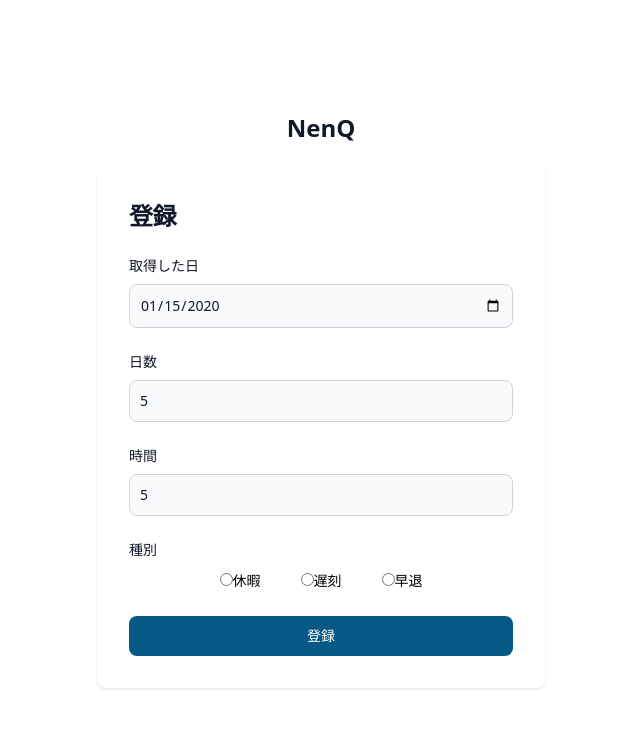
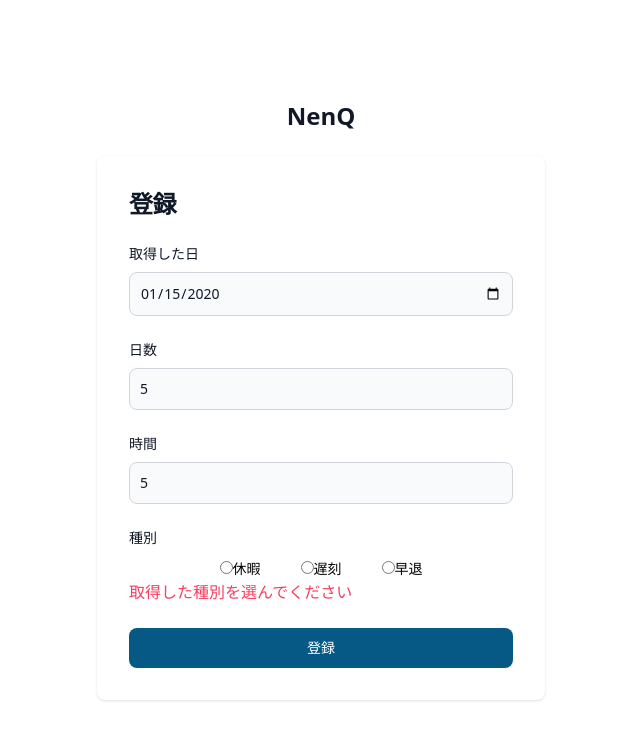
Before and after one commit to sh-go/NenQ, a Next.js app in the folder frontend/web-front/: page /create in a window 1280 px wide. Both pictures are taken after typing "2020-01-15", "5", "5" into the empty fields and a click on the button "登録". Shown: the top 740 px of the page, without its empty margins (319-959 px from the left). Built offline with nearby package versions, Linux system fonts and the light colour scheme.

Commit message:
#1 登録ページの作成＆ロジック完成

```diff
--- a/frontend/web-front/package.json
+++ b/frontend/web-front/package.json
@@ -13,6 +13,7 @@
 	"author": "",
 	"license": "ISC",
 	"dependencies": {
+		"@hookform/error-message": "^2.0.1",
 		"@types/react": "^18.2.15",
 		"@types/react-dom": "^18.2.7",
 		"date-fns": "^3.3.1",
--- /dev/null
+++ b/frontend/web-front/src/components/elements/InputForm.tsx
@@ -0,0 +1,45 @@
+import { ErrorMessage } from '@hookform/error-message';
+import { FieldErrors, FieldValues, UseFormRegister } from 'react-hook-form';
+
+type Props = {
+	label: string;
+	type: string;
+	name: string;
+	register: UseFormRegister<FieldValues>;
+	errors: FieldErrors<FieldValues>;
+	error_message: string;
+};
+
+export const InputForm = ({
+	label,
+	type,
+	name,
+	register,
+	errors,
+	error_message,
+}: Props) => {
+	return (
+		<div>
+			<label
+				htmlFor={name}
+				className="block mb-2 text-sm font-medium text-gray-900 dark:text-white"
+			>
+				{label}
+			</label>
+			<input
+				type={type}
+				name={name}
+				id={name}
+				{...register(name, {
+					required: error_message,
+				})}
+				className="bg-gray-50 border border-gray-300 text-gray-900 sm:text-sm rounded-lg focus:ring-primary-600 focus:border-primary-600 block w-full p-2.5 dark:bg-gray-700 dark:border-gray-600 dark:placeholder-gray-400 dark:text-white dark:focus:ring-blue-500 dark:focus:border-blue-500"
+			/>
+			<ErrorMessage
+				errors={errors}
+				name={name}
+				render={({ message }) => <p className="text-rose-500">{message}</p>}
+			/>
+		</div>
+	);
+};
--- /dev/null
+++ b/frontend/web-front/src/components/elements/InputRadioForm.tsx
@@ -0,0 +1,56 @@
+import { ErrorMessage } from '@hookform/error-message';
+import { FieldErrors, FieldValues, UseFormRegister } from 'react-hook-form';
+
+import { radioOptions } from '../../const/radioOptions';
+
+type Props = {
+	label: string;
+	name: string;
+	register: UseFormRegister<FieldValues>;
+	errors: FieldErrors<FieldValues>;
+	error_message: string;
+};
+
+export const InputRadioForm = ({
+	label,
+	name,
+	register,
+	errors,
+	error_message,
+}: Props) => {
+	return (
+		<div>
+			<label className="block mb-2 text-sm font-medium text-gray-900 dark:text-white">
+				{label}
+			</label>
+
+			<div className="text-center">
+				{radioOptions.map((item) => (
+					<label
+						key={item.label}
+						className="sm:text-sm focus:ring-primary-600 focus:border-primary-600 w-full p-5 dark:text-white dark:focus:ring-blue-500 dark:focus:border-blue-500"
+					>
+						<input
+							type="radio"
+							name={name}
+							id={name}
+							value={item.value}
+							{...register(name, {
+								required: {
+									value: true,
+									message: error_message,
+								},
+							})}
+						/>
+						{item.label}
+					</label>
+				))}
+			</div>
+			<ErrorMessage
+				errors={errors}
+				name={name}
+				render={({ message }) => <p className="text-rose-500">{message}</p>}
+			/>
+		</div>
+	);
+};
--- /dev/null
+++ b/frontend/web-front/src/const/formItems.tsx
@@ -0,0 +1,26 @@
+export const formItems = [
+	{
+		label: '取得した日',
+		type: 'date',
+		name: 'update',
+		error_message: '日付を入力してください',
+	},
+	{
+		label: '日数',
+		type: 'number',
+		name: 'date',
+		error_message: '取得した日数を入力してください',
+	},
+	{
+		label: '時間',
+		type: 'number',
+		name: 'hour',
+		error_message: '取得した時間数を入力してください',
+	},
+	{
+		label: '種別',
+		type: 'radio',
+		name: 'text',
+		error_message: '取得した種別を選んでください',
+	},
+];
--- /dev/null
+++ b/frontend/web-front/src/const/radioOptions.tsx
@@ -0,0 +1,14 @@
+export const radioOptions: InputRadioValues[] = [
+	{
+		label: '休暇',
+		value: '休暇',
+	},
+	{
+		label: '遅刻',
+		value: '遅刻',
+	},
+	{
+		label: '早退',
+		value: '早退',
+	},
+];
--- a/frontend/web-front/src/pages/create.tsx
+++ b/frontend/web-front/src/pages/create.tsx
@@ -3,29 +3,12 @@ import { useRouter } from 'next/router';
 import { useForm } from 'react-hook-form';
 
 import { Section } from '../components/layouts/Section';
-
-type InputRadioValues = {
-	label: string;
-	value: string;
-};
+import { InputForm } from '../components/elements/InputForm';
+import { InputRadioForm } from '../components/elements/InputRadioForm';
+import { formItems } from '../const/formItems';
 
 export default function Create() {
 	const router = useRouter();
-
-	const radioOptions: InputRadioValues[] = [
-		{
-			label: '休暇',
-			value: '休暇',
-		},
-		{
-			label: '遅刻',
-			value: '遅刻',
-		},
-		{
-			label: '早退',
-			value: '早退',
-		},
-	];
 
 	const {
 		register,
@@ -77,99 +60,28 @@ export default function Create() {
 							onSubmit={handleSubmit(onSubmit)}
 							className="space-y-4 md:space-y-6"
 						>
-							<div>
-								<label className="block mb-2 text-sm font-medium text-gray-900 dark:text-white">
-									取得した日
-								</label>
-								<input
-									type="date"
-									name="update"
-									id="update"
-									{...register('update', {
-										required: {
-											value: true,
-											message: '日付を入力してください',
-										},
-									})}
-									className="bg-gray-50 border border-gray-300 text-gray-900 sm:text-sm rounded-lg focus:ring-primary-600 focus:border-primary-600 block w-full p-2.5 dark:bg-gray-700 dark:border-gray-600 dark:placeholder-gray-400 dark:text-white dark:focus:ring-blue-500 dark:focus:border-blue-500"
-								/>
-								{errors && (
-									<div className="text-rose-500">{errors.email?.message}</div>
-								)}
-							</div>
-							<div>
-								<label className="block mb-2 text-sm font-medium text-gray-900 dark:text-white">
-									日数
-								</label>
-								<input
-									type="number"
-									name="date"
-									id="date"
-									{...register('date', {
-										required: {
-											value: true,
-											message: '数字を入力してください',
-										},
-									})}
-									className="bg-gray-50 border border-gray-300 text-gray-900 sm:text-sm rounded-lg focus:ring-primary-600 focus:border-primary-600 block w-full p-2.5 dark:bg-gray-700 dark:border-gray-600 dark:placeholder-gray-400 dark:text-white dark:focus:ring-blue-500 dark:focus:border-blue-500"
-								/>
-								{errors && (
-									<div className="text-rose-500">
-										{errors.password?.message}
-									</div>
-								)}
-							</div>
-							<div>
-								<label className="block mb-2 text-sm font-medium text-gray-900 dark:text-white">
-									時間
-								</label>
-								<input
-									type="number"
-									name="hour"
-									id="hour"
-									{...register('hour', {
-										required: {
-											value: true,
-											message: '数字を入力してください',
-										},
-									})}
-									className="bg-gray-50 border border-gray-300 text-gray-900 sm:text-sm rounded-lg focus:ring-primary-600 focus:border-primary-600 block w-full p-2.5 dark:bg-gray-700 dark:border-gray-600 dark:placeholder-gray-400 dark:text-white dark:focus:ring-blue-500 dark:focus:border-blue-500"
-								/>
-								{errors && (
-									<div className="text-rose-500">
-										{errors.password?.message}
-									</div>
-								)}
-							</div>
-							<div>
-								<label className="block mb-2 text-sm font-medium text-gray-900 dark:text-white">
-									種別
-								</label>
-								<div className="text-center">
-									{radioOptions.map((item) => (
-										<label className="sm:text-sm focus:ring-primary-600 focus:border-primary-600 w-full p-5 dark:text-white dark:focus:ring-blue-500 dark:focus:border-blue-500">
-											<input
-												type="radio"
-												name="text"
-												id="text"
-												value={item.value}
-												{...register('text', {
-													required: {
-														value: true,
-														message: '種別を選択してください',
-													},
-												})}
-											/>
-											{item.label}
-										</label>
-									))}
-								</div>
-								{errors && (
-									<div className="text-rose-500">
-										{errors.password?.message}
-									</div>
-								)}
-							</div>
+							{formItems.map((item) =>
+								item.type != 'radio' ? (
+									<InputForm
+										key={item.name}
+										label={item.label}
+										type={item.type}
+										name={item.name}
+										register={register}
+										errors={errors}
+										error_message={item.error_message}
+									/>
+								) : (
+									<InputRadioForm
+										key={item.name}
+										label={item.label}
+										name={item.name}
+										register={register}
+										errors={errors}
+										error_message={item.error_message}
+									/>
+								)
+							)}
 							<button
 								type="submit"
 								className="w-full text-white bg-sky-800 bg-primary-600 hover:bg-primary-700 focus:ring-4 focus:outline-none focus:ring-primary-300 font-medium rounded-lg text-sm px-5 py-2.5 text-center dark:bg-primary-600 dark:hover:bg-primary-700 dark:focus:ring-primary-800"
--- a/frontend/web-front/src/pages/login.tsx
+++ b/frontend/web-front/src/pages/login.tsx
@@ -1,10 +1,27 @@
 import axios from 'axios';
 import { useRouter } from 'next/router';
 import { useForm } from 'react-hook-form';
+import { ErrorMessage } from '@hookform/error-message';
 import { Section } from '../components/layouts/Section';
+import { InputForm } from '../components/elements/InputForm';
 
 export default function Login() {
 	const router = useRouter();
+
+	const formItems = [
+		{
+			label: 'メールアドレス',
+			type: 'email',
+			name: 'email',
+			error_message: 'メールアドレスを入力してください',
+		},
+		{
+			label: 'パスワード',
+			type: 'password',
+			name: 'password',
+			error_message: 'パスワードを入力してください',
+		},
+	];
 
 	const {
 		register,
@@ -42,54 +59,17 @@ export default function Login() {
 							onSubmit={handleSubmit(onSubmit)}
 							className="space-y-4 md:space-y-6"
 						>
-							<div>
-								<label
-									htmlFor="email"
-									className="block mb-2 text-sm font-medium text-gray-900 dark:text-white"
-								>
-									メールアドレス
-								</label>
-								<input
-									type="email"
-									name="email"
-									id="email"
-									{...register('email', {
-										required: {
-											value: true,
-											message: 'メールアドレスを入力してください',
-										},
-									})}
-									className="bg-gray-50 border border-gray-300 text-gray-900 sm:text-sm rounded-lg focus:ring-primary-600 focus:border-primary-600 block w-full p-2.5 dark:bg-gray-700 dark:border-gray-600 dark:placeholder-gray-400 dark:text-white dark:focus:ring-blue-500 dark:focus:border-blue-500"
+							{formItems.map((item) => (
+								<InputForm
+									key={item.name}
+									label={item.label}
+									type={item.type}
+									name={item.name}
+									register={register}
+									errors={errors}
+									error_message={item.error_message}
 								/>
-								{errors && (
-									<div className="text-rose-500">{errors.email?.message}</div>
-								)}
-							</div>
-							<div>
-								<label
-									htmlFor="password"
-									className="block mb-2 text-sm font-medium text-gray-900 dark:text-white"
-								>
-									パスワード
-								</label>
-								<input
-									type="password"
-									name="password"
-									id="password"
-									{...register('password', {
-										required: {
-											value: true,
-											message: 'パスワードを入力してください',
-										},
-									})}
-									className="bg-gray-50 border border-gray-300 text-gray-900 sm:text-sm rounded-lg focus:ring-primary-600 focus:border-primary-600 block w-full p-2.5 dark:bg-gray-700 dark:border-gray-600 dark:placeholder-gray-400 dark:text-white dark:focus:ring-blue-500 dark:focus:border-blue-500"
-								/>
-								{errors && (
-									<div className="text-rose-500">
-										{errors.password?.message}
-									</div>
-								)}
-							</div>
+							))}
 							<div className="text-right">
 								<a
 									href="#"
--- /dev/null
+++ b/frontend/web-front/src/types/InputRadioValues.ts
@@ -0,0 +1,4 @@
+type InputRadioValues = {
+	label: string;
+	value: string;
+};
```
Also changed, not shown: 1 other file (tests, documents, lock files or other folders).
